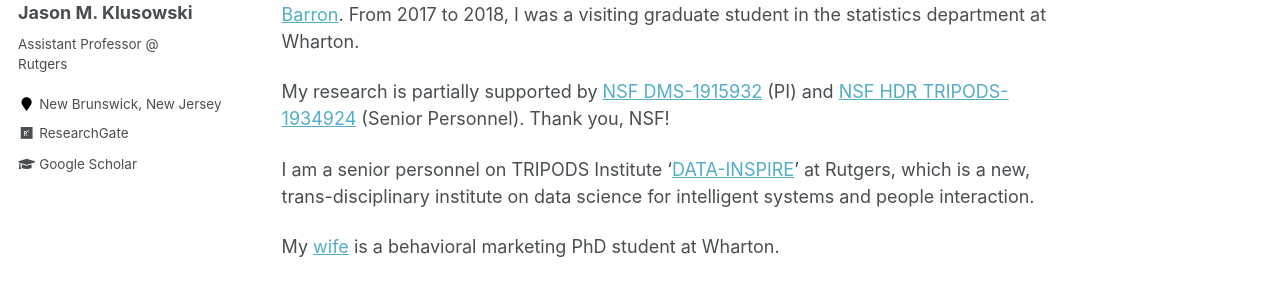
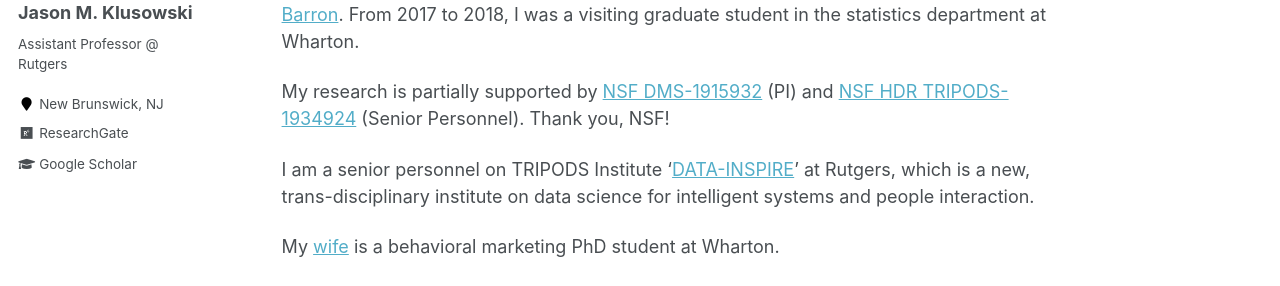
Before and after one commit to jasonklusowski/jasonklusowski.github.io, a Jekyll site: the page built from _pages/about.md, in a window 1280 px wide. Shown: the part 260-546 px from the top of the page. Built offline with Jekyll 4.4.1, drawn with Linux system fonts in a browser that asks for light colours.

Commit message:
Update _config.yml

```diff
--- a/_config.yml
+++ b/_config.yml
@@ -83,7 +83,7 @@ author:
   name             : "Jason M. Klusowski"
   avatar           : "profile.jpg"
   bio              : "Assistant Professor @ Rutgers"
-  location         : "New Brunswick, New Jersey"
+  location         : "New Brunswick, NJ"
   employer         :
   pubmed           : #"https://www.ncbi.nlm.nih.gov/pubmed/?term=john+snow"
   googlescholar    : "https://scholar.google.com/citations?user=4HkhCjsAAAAJ&hl=en"
```
